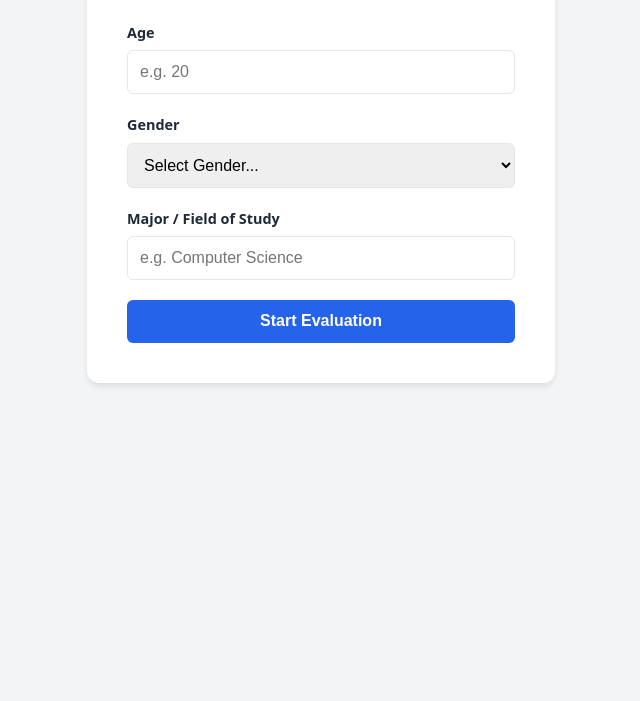
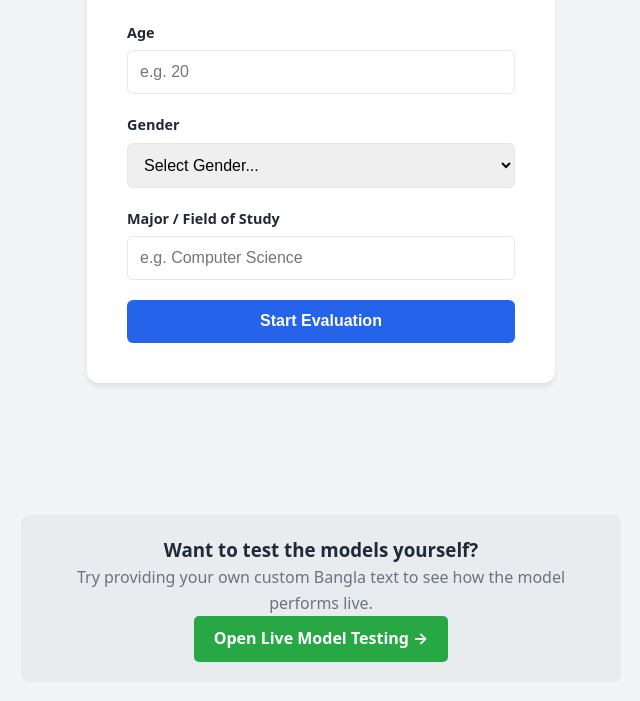
Before and after one commit to PoramaChowdhury/reinsum-eval, a plain HTML site: page index.html in a window 1280 px wide. Shown: the part 155-856 px from the top of the page, without its empty margins (319-959 px from the left). Before the commit the page ends 800 px from the top, so only its background shows below. Drawn offline with nearby package versions, Linux system fonts and the light colour scheme.

Commit message:
Add live model testing section to index.html
Added a section for live model testing with a link to test.html.

```diff
--- a/index.html
+++ b/index.html
@@ -39,6 +39,17 @@
             </div>
         </div>
     </div>
+
+    <!-- Add this somewhere prominent in your index.html body -->
+<div style="text-align: center; margin: 30px auto; padding: 20px; background: #e9ecef; border-radius: 8px; max-width: 600px;">
+    <h3>Want to test the models yourself?</h3>
+    <p>Try providing your own custom Bangla text to see how the model performs live.</p>
+    <a href="test.html" style="display: inline-block; padding: 10px 20px; background: #28a745; color: white; text-decoration: none; border-radius: 5px; font-weight: bold;">
+        Open Live Model Testing &rarr;
+    </a>
+</div>
+
+
     <script src="app.js"></script>
 </body>
 </html>
```
